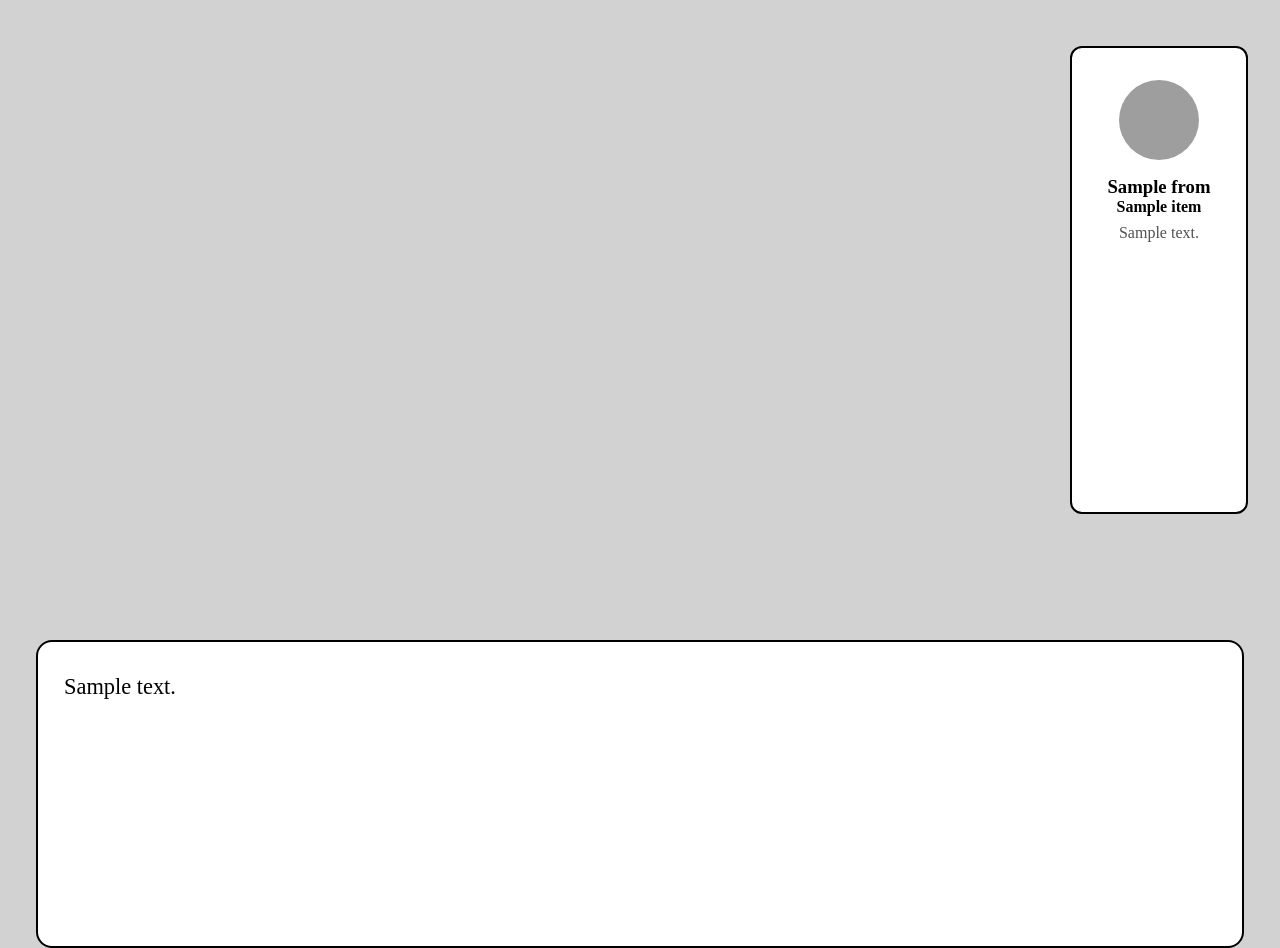
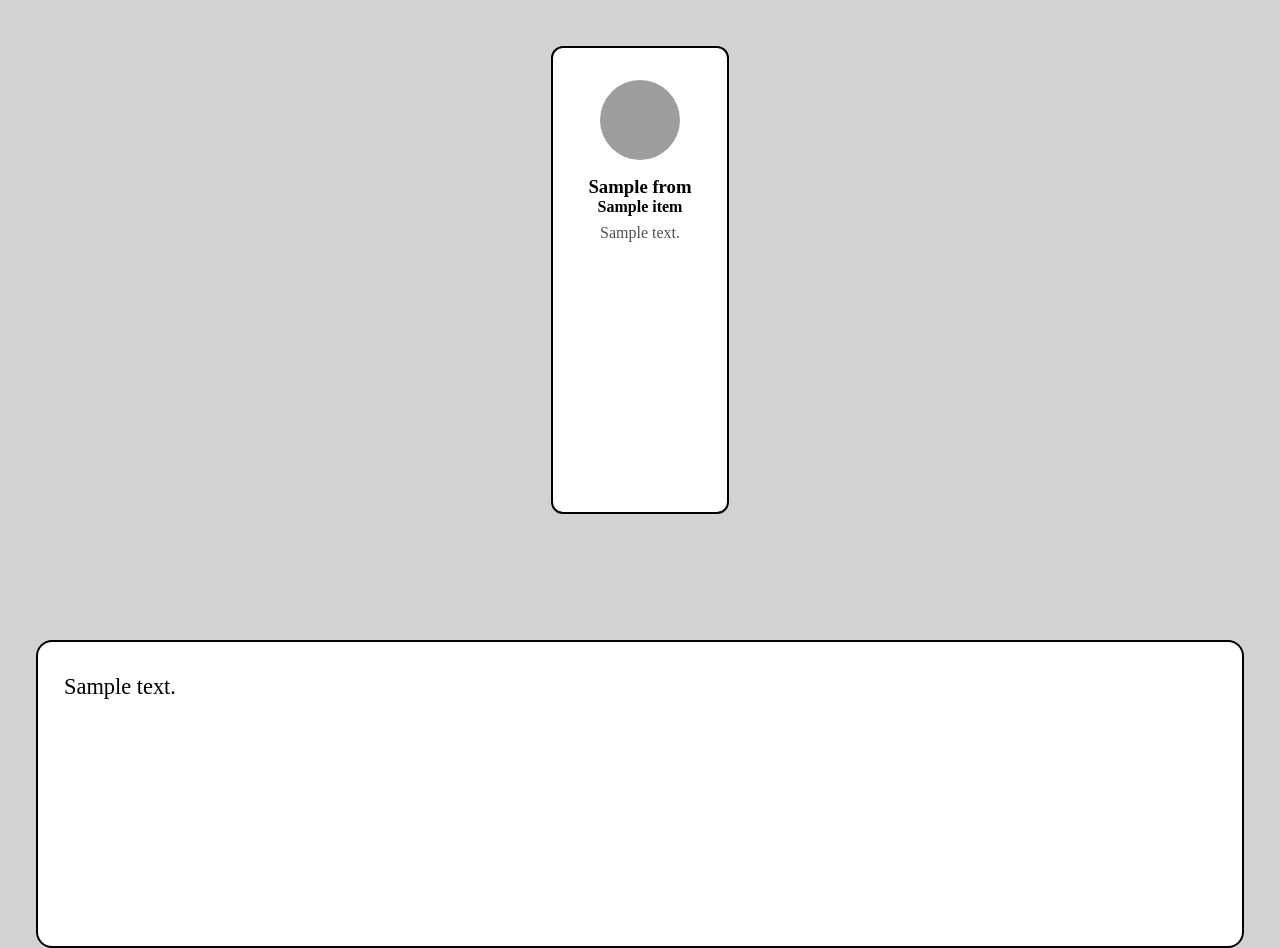
Before and after one commit to Princekumarofficial/SummaRise, a Flask app: template templates/index.html in a window 1280 px wide. Shown: the part 80-1028 px from the top of the page. Run offline with Flask 3, Linux system fonts and the light colour scheme; the template is opened without the code that fills it: most values are stand-ins (such as "Sample title", 1, 10 or a date in 2020); parts of the project's set-up code (start-up, migrations or seed data) failed here and were passed over; some libraries are stand-ins or nearby versions; grey boxes are pictures that could not be loaded.

Commit message:
Update style.css

```diff
--- a/static/style.css
+++ b/static/style.css
@@ -22,9 +22,10 @@
     right: 0;
     top: 15vh;
    min-height: 60vh;
+    width: 100vw;
     display: flex;
     overflow-x: scroll;
-    overflow-y: hidden;
+/*     overflow-y: hidden; */
     /* flex-direction: column; */
 }
 .swiper-wrapper{
@@ -76,7 +77,7 @@
 }
 .summarize{
     position: relative;
-    width: 20vw;
+    width: 30vw;
     height: 5vh;
     left: 40vw;
     top: 75vh;
```
